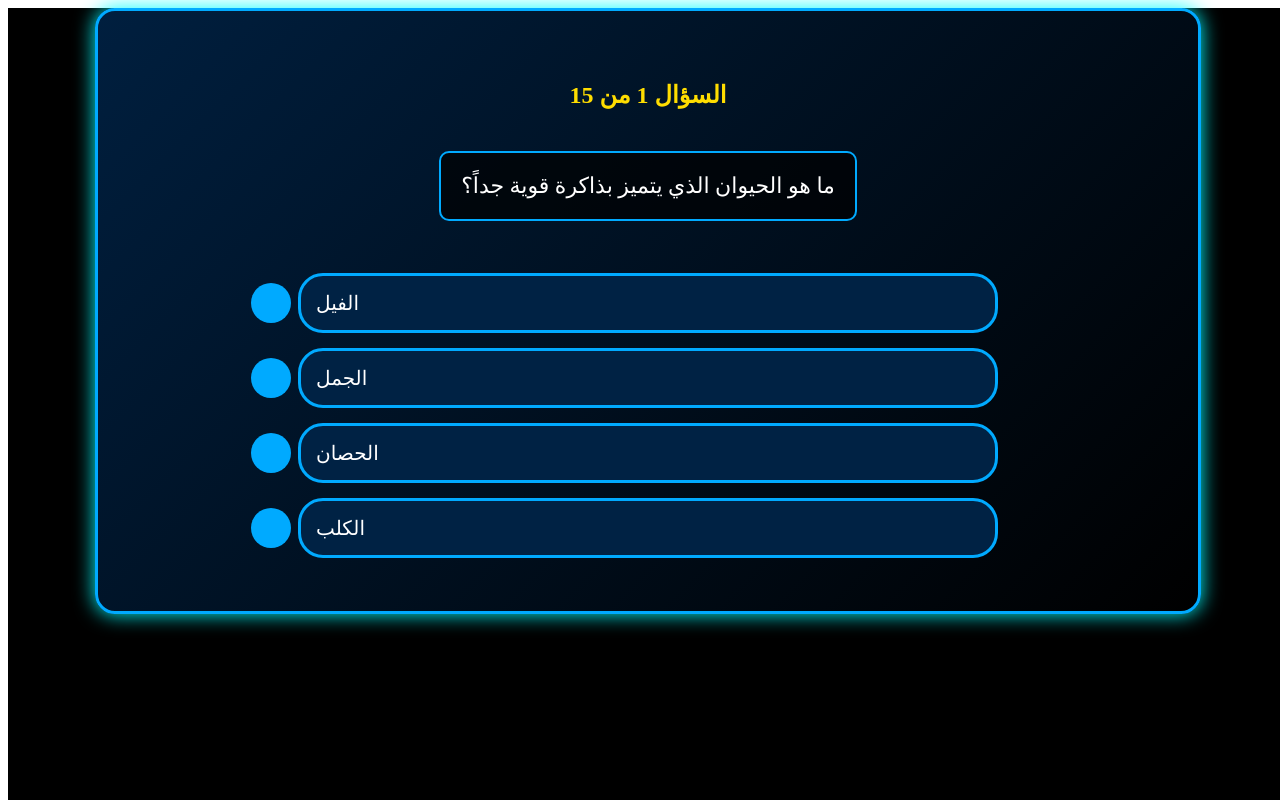
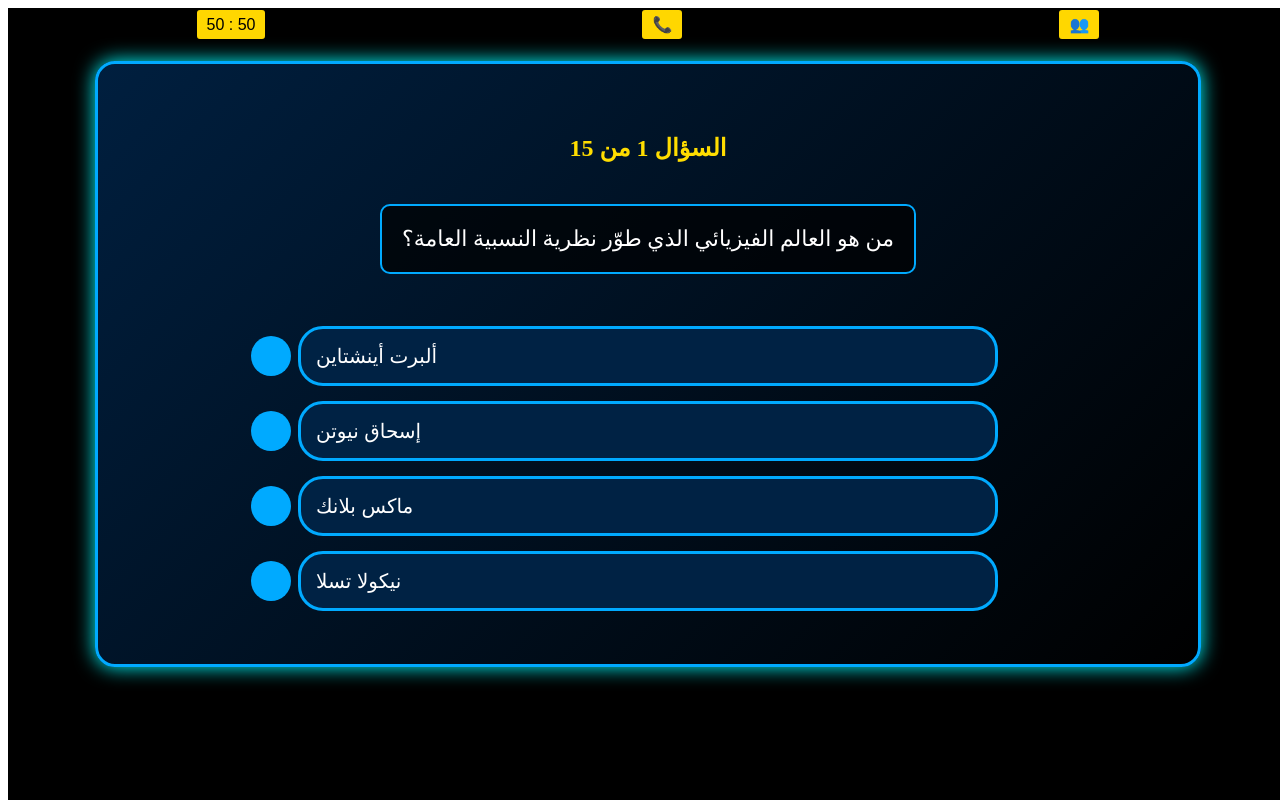
Before and after one commit to Mohammed87FS/Questions-Game, an Angular app in the folder quiz-game/: page / in a window 1280 px wide. Shown: the top 800 px of the page. Built offline with nearby package versions, Linux system fonts and the light colour scheme.

Commit message:
lifelines

```diff
--- a/quiz-game/src/app/components/quiz/quiz.component.css
+++ b/quiz-game/src/app/components/quiz/quiz.component.css
@@ -92,6 +92,26 @@
     background: red !important;
     box-shadow: 0 0 10px red;
   }
+  .lifelines {
+    display: flex;
+    justify-content: space-around;
+    margin-bottom: 20px;
+  }
+
+  .lifeline-button {
+    font-size: 1rem;
+    padding: 5px 10px;
+    cursor: pointer;
+    background-color: #ffd700;
+    border: 2px solid #000;
+    border-radius: 5px;
+    color: #000;
+  }
+
+  .lifeline-button:disabled {
+    background-color: #aaa;
+    cursor: not-allowed;
+  }
 
   .game-over-screen {
     text-align: center;
--- a/quiz-game/src/app/components/quiz/quiz.component.html
+++ b/quiz-game/src/app/components/quiz/quiz.component.html
@@ -1,13 +1,34 @@
+
+
+<div class="top-tools">
+  <div class="lifelines">
+
+    <button [disabled]="lifelinesUsed.fiftyFifty" (click)="useFiftyFifty()" class="lifeline-button">
+      50 : 50
+    </button>
+
+    <!-- Phone a Friend -->
+    <button [disabled]="lifelinesUsed.phoneFriend" (click)="usePhoneFriend()" class="lifeline-button">
+      📞
+    </button>
+
+    <!-- Audience Poll -->
+    <button [disabled]="lifelinesUsed.audiencePoll" (click)="useAudiencePoll()" class="lifeline-button">
+      👥
+    </button>
+  </div>
+</div>
+
 <div class="quiz-container" *ngIf="!gameOver; else gameOverTemplate">
   <h2>السؤال {{currentQuestionIndex + 1}} من {{totalQuestions}}</h2>
   <p>{{currentQuestion?.question}}</p>
 
   <div class="options">
-    <button *ngFor="let opt of currentQuestion?.options; let i = index"
+    <button *ngFor="let opt of displayedOptions; let i = index"
             [ngClass]="{
               'selected-pending': selectedIndex === i && pendingCheck,
-              'correct-answer': selectedIndex === i && showResult && correctAnswerSelected,
-              'wrong-answer': selectedIndex === i && showResult && !correctAnswerSelected
+              'correct-answer': showResult && opt === currentQuestion.answer,
+              'wrong-answer': showResult && selectedIndex === i && opt !== currentQuestion.answer
             }"
             (click)="selectAnswer(i)"
             [disabled]="pendingCheck || showResult">
--- a/quiz-game/src/app/components/quiz/quiz.component.ts
+++ b/quiz-game/src/app/components/quiz/quiz.component.ts
@@ -1,8 +1,14 @@
 import { Component, OnInit, Inject, PLATFORM_ID } from '@angular/core';
+
+declare global {
+  interface Window {
+    YT: any;
+  }
+}
 import { CommonModule, isPlatformBrowser } from '@angular/common';
 import { QuestionsService } from '../../services/questions.service';
 
-declare var YT: any; // Declare YT for YouTube API
+declare var YT: any;
 
 @Component({
   selector: 'app-quiz',
@@ -18,13 +24,14 @@ export class QuizComponent implements OnInit {
   playerWaiting: any;
   playerCorrect: any;
 
+  displayedOptions: string[] = [];
   allQuestions: any[] = [];
   selectedQuestions: any[] = [];
   currentQuestionIndex: number = 0;
   gameOver: boolean = false;
   totalQuestions: number = 15;
 
-  // State variables for answer checking and UI feedback
+  lifelinesUsed = { fiftyFifty: false, phoneFriend: false, audiencePoll: false };
   selectedIndex: number | null = null;
   pendingCheck: boolean = false;
   showResult: boolean = false;
@@ -32,16 +39,15 @@ export class QuizComponent implements OnInit {
 
   constructor(
     private questionsService: QuestionsService,
-    @Inject(PLATFORM_ID) private platformId: Object // Inject platform ID
+    @Inject(PLATFORM_ID) private platformId: Object
   ) {}
 
   ngOnInit(): void {
     this.allQuestions = this.questionsService.getAllQuestions();
     this.selectedQuestions = this.shuffleArray(this.allQuestions).slice(0, this.totalQuestions);
+    this.loadCurrentQuestion();
 
-    if (isPlatformBrowser(this.platformId)) {
-      this.loadYouTubeAPI();
-    }
+    if (isPlatformBrowser(this.platformId)) this.loadYouTubeAPI();
   }
 
   loadYouTubeAPI() {
@@ -51,71 +57,20 @@ export class QuizComponent implements OnInit {
     document.body.appendChild(script);
 
     (window as any).onYouTubeIframeAPIReady = () => {
-      this.setupPlayers();
+      if (window.YT) this.setupPlayers();
     };
   }
 
   setupPlayers() {
-    if (typeof YT === 'undefined' || !YT.Player) {
-      console.error('YouTube IFrame API not loaded');
-      return;
-    }
     this.playerStart = new YT.Player('playerStart', { videoId: 'XSH3x22jorM', playerVars: { autoplay: 0, controls: 0 } });
-    this.playerSuspense = new YT.Player('playerSuspense', { videoId: 'sMNYHiV68AM', playerVars: { autoplay: 0, controls: 0, loop: 1, playlist: 'sMNYHiV68AM' } });
+    this.playerSuspense = new YT.Player('playerSuspense', { videoId: 'sMNYHiV68AM', playerVars: { autoplay: 0, controls: 0, loop: 1 } });
     this.playerWrong = new YT.Player('playerWrong', { videoId: 'abZSVXO3XZE', playerVars: { autoplay: 0, controls: 0 } });
     this.playerWaiting = new YT.Player('playerWaiting', { videoId: 'x4eMmc9d8vk', playerVars: { autoplay: 0, controls: 0 } });
     this.playerCorrect = new YT.Player('playerCorrect', { videoId: '8d7hfOtKItw', playerVars: { autoplay: 0, controls: 0 } });
   }
 
-
-  playStartAudio() {
-    if (!this.playerStart) {
-      this.playerStart = new YT.Player('playerStart', { videoId: 'XSH3x22jorM', playerVars: { autoplay: 0, controls: 0 } });
-    }
-    this.stopAllAudio();
-    this.playerStart?.playVideo();
-  }
-
-
-  playSuspenseAudio() {
-    if (!this.playerSuspense) {
-      this.playerSuspense = new YT.Player('playerSuspense', { videoId: 'sMNYHiV68AM', playerVars: { autoplay: 0, controls: 0, loop: 1, playlist: 'sMNYHiV68AM' } });
-    }
-    this.stopAllAudio();
-    this.playerSuspense?.playVideo();
-  }
-
-
-  playWrongAudio() {
-    this.stopAllAudio();
-    this.playerWrong?.playVideo();
-  }
-
-  playWaitingAudio() {
-    this.stopAllAudio();
-    this.playerWaiting?.playVideo();
-  }
-
-  playCorrectAudio() {
-    this.stopAllAudio();
-    this.playerCorrect?.playVideo();
-  }
-
-  stopAllAudio() {
-    this.playerStart?.stopVideo();
-    this.playerSuspense?.stopVideo();
-    this.playerWrong?.stopVideo();
-    this.playerWaiting?.stopVideo();
-    this.playerCorrect?.stopVideo();
-  }
-
-  shuffleArray(array: any[]): any[] {
-    const arr = [...array];
-    for (let i = arr.length - 1; i > 0; i--) {
-      const j = Math.floor(Math.random() * (i + 1));
-      [arr[i], arr[j]] = [arr[j], arr[i]];
-    }
-    return arr;
+  loadCurrentQuestion() {
+    this.displayedOptions = [...this.currentQuestion.options];
   }
 
   get currentQuestion() {
@@ -125,89 +80,88 @@ export class QuizComponent implements OnInit {
   selectAnswer(index: number) {
     this.selectedIndex = index;
     this.pendingCheck = true;
-    this.showResult = false;
-    this.correctAnswerSelected = false;
 
-    setTimeout(() => {
-      this.revealAnswer();
-    }, 5000);
+    setTimeout(() => this.revealAnswer(), 5000);
   }
 
   revealAnswer() {
-    // Check if the chosen answer is correct
     const chosenOption = this.currentQuestion.options[this.selectedIndex!];
-    this.correctAnswerSelected = (chosenOption === this.currentQuestion.answer);
+    this.correctAnswerSelected = chosenOption === this.currentQuestion.answer;
 
     this.pendingCheck = false;
     this.showResult = true;
 
-    // Highlight the correct answer and the wrong answer (if applicable)
-    const quizContainer = document.querySelector('.quiz-container');
-    const buttons = quizContainer?.querySelectorAll('button');
-
-    // Find the correct answer's index
     const correctIndex = this.currentQuestion.options.findIndex(
       (option: string) => option === this.currentQuestion.answer
     );
 
-    if (buttons) {
-      // Highlight correct answer in green
-      if (correctIndex !== -1) {
-        buttons[correctIndex].classList.add('correct-answer');
+    setTimeout(() => this.endQuestion(correctIndex), 4000);
+  }
+
+  endQuestion(correctIndex: number) {
+    if (!this.correctAnswerSelected) {
+      this.highlightCorrectAnswer(correctIndex);
+    }
+
+    setTimeout(() => {
+      if (this.correctAnswerSelected) {
+        this.currentQuestionIndex++;
+        if (this.currentQuestionIndex >= this.totalQuestions) this.gameOver = true;
+      } else {
+        this.gameOver = true;
       }
 
-      // Highlight the wrong answer in red (only if the answer is incorrect)
-      if (!this.correctAnswerSelected && this.selectedIndex !== null) {
-        buttons[this.selectedIndex].classList.add('wrong-answer');
-      }
-    }
-
-    // After showing the green/red feedback for 2 seconds, proceed
-    setTimeout(() => {
-      this.endQuestion();
-    }, 4000);
+      this.resetState();
+    }, 2000);
   }
 
-
   highlightCorrectAnswer(correctIndex: number) {
-    const quizContainer = document.querySelector('.quiz-container'); // Restrict to the current container
+    const quizContainer = document.querySelector('.quiz-container');
     const correctButton = quizContainer?.querySelectorAll('button')[correctIndex];
-    if (correctButton) {
-      correctButton.classList.add('correct-answer');
-    }
+    correctButton?.classList.add('correct-answer');
   }
 
-
-  endQuestion() {
-    if (this.correctAnswerSelected) {
-      this.currentQuestionIndex++;
-      if (this.currentQuestionIndex >= this.totalQuestions) {
-        this.gameOver = true;
-      }
-    } else {
-      this.gameOver = true;
-    }
-
-    // Reset states
+  resetState() {
     this.selectedIndex = null;
     this.showResult = false;
-
-    // Remove highlights for the next question
-    const quizContainer = document.querySelector('.quiz-container');
-    quizContainer?.querySelectorAll('button').forEach((btn) => {
-      btn.classList.remove('correct-answer', 'wrong-answer');
-    });
+    this.loadCurrentQuestion();
+    document.querySelectorAll('button').forEach((btn) => btn.classList.remove('correct-answer', 'wrong-answer'));
   }
 
+  useFiftyFifty() {
+    if (this.lifelinesUsed.fiftyFifty) return;
+    this.lifelinesUsed.fiftyFifty = true;
 
+    const incorrectOptions = this.displayedOptions.filter(
+      (opt) => opt !== this.currentQuestion.answer
+    );
+    while (incorrectOptions.length > 1) incorrectOptions.splice(Math.floor(Math.random() * incorrectOptions.length), 1);
+
+    this.displayedOptions = [...incorrectOptions, this.currentQuestion.answer].sort(() => Math.random() - 0.5);
+  }
+  usePhoneFriend() {
+    if (this.lifelinesUsed.phoneFriend) return;
+    this.lifelinesUsed.phoneFriend = true;
+
+
+    alert('اتصلت بصديقك! وقال لك أن الإجابة الصحيحة هي: ' + this.currentQuestion.answer);
+  }
+
+  useAudiencePoll() {
+    if (this.lifelinesUsed.audiencePoll) return;
+    this.lifelinesUsed.audiencePoll = true;
+
+    alert('نتيجة تصويت الجمهور تشير إلى أن الإجابة الصحيحة هي: ' + this.currentQuestion.answer);
+  }
 
   restart() {
     this.gameOver = false;
     this.currentQuestionIndex = 0;
     this.selectedQuestions = this.shuffleArray(this.allQuestions).slice(0, this.totalQuestions);
-    this.selectedIndex = null;
-    this.pendingCheck = false;
-    this.showResult = false;
-    this.correctAnswerSelected = false;
+    this.resetState();
+  }
+
+  shuffleArray(array: any[]): any[] {
+    return array.sort(() => Math.random() - 0.5);
   }
 }
```
